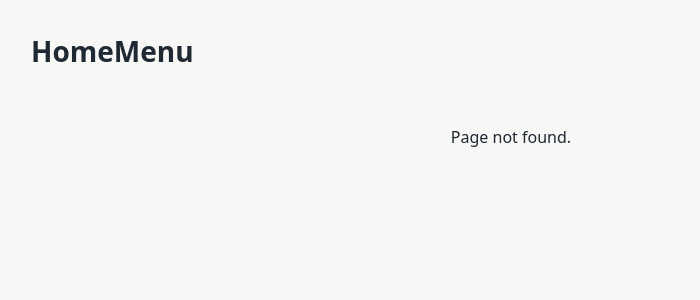
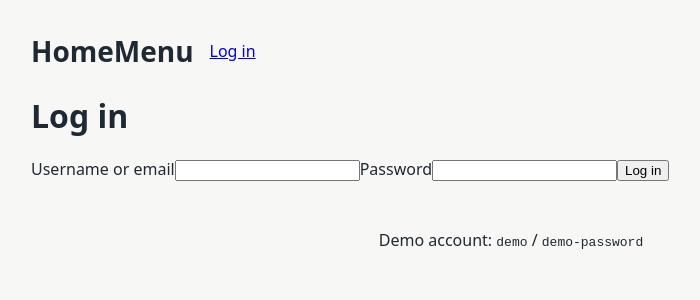
Before and after one commit to Framework-636/homemenu-node, a React (Vite) app in the folder client/: page /login in a window 1280 px wide. Before the commit this address had no page. Shown: the top 300 px of the page, without its empty margins (129-829 px from the left). Built offline with nearby package versions, Linux system fonts and the light colour scheme; no server answers.

Commit message:
Add login page and per-user recipes in the front end (#25)
* Add auth context and provider

* Add login page, header login state, and refetch on login

```diff
--- a/client/src/App.css
+++ b/client/src/App.css
@@ -95,3 +95,9 @@ header {
 .error {
   color: #b42318;
 }
+
+.site-header {
+  display: flex;
+  align-items: center;
+  gap: 1rem;
+}
--- a/client/src/App.tsx
+++ b/client/src/App.tsx
@@ -1,22 +1,41 @@
 import { Link, Route, Routes } from 'react-router';
 import RecipeListPage from './pages/RecipeListPage.tsx';
 import RecipeDetailPage from './pages/RecipeDetailPage.tsx';
+import LoginPage from './pages/LoginPage.tsx';
+import { useAuth } from './auth/AuthContext.ts';
 import './App.css';
 
 export default function App() {
+  const { user, checking, logout } = useAuth();
+
   return (
     <main className="page">
-      <header>
+      <header className="site-header">
         <Link to="/" className="brand">
           HomeMenu
         </Link>
+        <nav className="user-nav">
+          {checking ? null : user ? (
+            <>
+              <span>{user.display_name}</span>
+              <button onClick={() => void logout()}>Log out</button>
+            </>
+          ) : (
+            <Link to="/login">Log in</Link>
+          )}
+        </nav>
       </header>
 
-      <Routes>
-        <Route path="/" element={<RecipeListPage />} />
-        <Route path="/recipes/:id" element={<RecipeDetailPage />} />
-        <Route path="*" element={<p className="status">Page not found.</p>} />
-      </Routes>
+      {checking ? (
+        <p className="status">Loading…</p>
+      ) : (
+        <Routes key={user?.id ?? 'guest'}>
+          <Route path="/" element={<RecipeListPage />} />
+          <Route path="/recipes/:id" element={<RecipeDetailPage />} />
+          <Route path="/login" element={<LoginPage />} />
+          <Route path="*" element={<p className="status">Page not found.</p>} />
+        </Routes>
+      )}
     </main>
   );
 }
--- /dev/null
+++ b/client/src/auth/AuthContext.ts
@@ -0,0 +1,18 @@
+import { createContext, useContext } from 'react';
+import type { User } from '../types.ts';
+
+export interface AuthState {
+  user: User | null; // null = logged out
+  checking: boolean; // true until we know whether a session already exists
+  login: (username: string, password: string) => Promise<string | null>; // error message, or null on success
+  logout: () => Promise<void>;
+}
+
+export const AuthContext = createContext<AuthState | null>(null);
+
+// Any component can call useAuth() to read or change the login state.
+export function useAuth(): AuthState {
+  const auth = useContext(AuthContext);
+  if (!auth) throw new Error('useAuth must be used inside <AuthProvider>');
+  return auth;
+}
--- /dev/null
+++ b/client/src/auth/AuthProvider.tsx
@@ -0,0 +1,51 @@
+import { useEffect, useState, type ReactNode } from 'react';
+import { AuthContext } from './AuthContext.ts';
+import type { User } from '../types.ts';
+
+export function AuthProvider({ children }: { children: ReactNode }) {
+  const [user, setUser] = useState<User | null>(null);
+  const [checking, setChecking] = useState(true);
+
+  // On first load, ask the API whether our cookie is still a valid session.
+  // This is what keeps you logged in after a page refresh.
+  useEffect(() => {
+    let cancelled = false;
+    fetch('/api/auth/me')
+      .then((res) => (res.ok ? res.json() : { user: null }))
+      .then((data: { user: User | null }) => {
+        if (!cancelled) setUser(data.user);
+      })
+      .catch(() => {
+        if (!cancelled) setUser(null);
+      })
+      .finally(() => {
+        if (!cancelled) setChecking(false);
+      });
+    return () => {
+      cancelled = true;
+    };
+  }, []);
+
+  async function login(username: string, password: string): Promise<string | null> {
+    try {
+      const res = await fetch('/api/auth/login', {
+        method: 'POST',
+        headers: { 'Content-Type': 'application/json' },
+        body: JSON.stringify({ username, password }),
+      });
+      const data: { user?: User; error?: string } = await res.json();
+      if (!res.ok || !data.user) return data.error ?? 'Login failed';
+      setUser(data.user);
+      return null;
+    } catch {
+      return 'Could not reach the server';
+    }
+  }
+
+  async function logout() {
+    await fetch('/api/auth/logout', { method: 'POST' }).catch(() => {});
+    setUser(null);
+  }
+
+  return <AuthContext value={{ user, checking, login, logout }}>{children}</AuthContext>;
+}
--- a/client/src/main.tsx
+++ b/client/src/main.tsx
@@ -3,11 +3,14 @@ import { createRoot } from 'react-dom/client';
 import { BrowserRouter } from 'react-router';
 import './index.css';
 import App from './App.tsx';
+import { AuthProvider } from './auth/AuthProvider.tsx';
 
 createRoot(document.getElementById('root')!).render(
   <StrictMode>
     <BrowserRouter>
-      <App />
+      <AuthProvider>
+        <App />
+      </AuthProvider>
     </BrowserRouter>
   </StrictMode>
 );
--- /dev/null
+++ b/client/src/pages/LoginPage.tsx
@@ -0,0 +1,66 @@
+import { useState } from 'react';
+import { Navigate } from 'react-router';
+import { useAuth } from '../auth/AuthContext.ts';
+
+export default function LoginPage() {
+  const { user, login } = useAuth();
+  const [username, setUsername] = useState('');
+  const [password, setPassword] = useState('');
+  const [error, setError] = useState<string | null>(null);
+  const [submitting, setSubmitting] = useState(false);
+
+  // Already logged in? Go to the recipe list.
+  if (user) return <Navigate to="/" replace />;
+
+  async function handleSubmit() {
+    setSubmitting(true);
+    setError(null);
+    const message = await login(username, password);
+    setSubmitting(false);
+    if (message) setError(message);
+    // On success, `user` is set, this page re-renders, and <Navigate> redirects.
+  }
+
+  return (
+    <div className="login-page">
+      <h1>Log in</h1>
+      <form
+        onSubmit={(e) => {
+          e.preventDefault();
+          void handleSubmit();
+        }}
+      >
+        <label>
+          Username or email
+          <input
+            value={username}
+            onChange={(e) => setUsername(e.target.value)}
+            autoComplete="username"
+            required
+          />
+        </label>
+        <label>
+          Password
+          <input
+            type="password"
+            value={password}
+            onChange={(e) => setPassword(e.target.value)}
+            autoComplete="current-password"
+            required
+          />
+        </label>
+        {error && (
+          <p className="error" role="alert">
+            {error}
+          </p>
+        )}
+        <button type="submit" disabled={submitting}>
+          {submitting ? 'Logging in…' : 'Log in'}
+        </button>
+      </form>
+      <p className="status">
+        Demo account: <code>demo</code> / <code>demo-password</code>
+      </p>
+    </div>
+  );
+}
```
Also changed, not shown: client/src/types.ts (+7 -0 lines).
